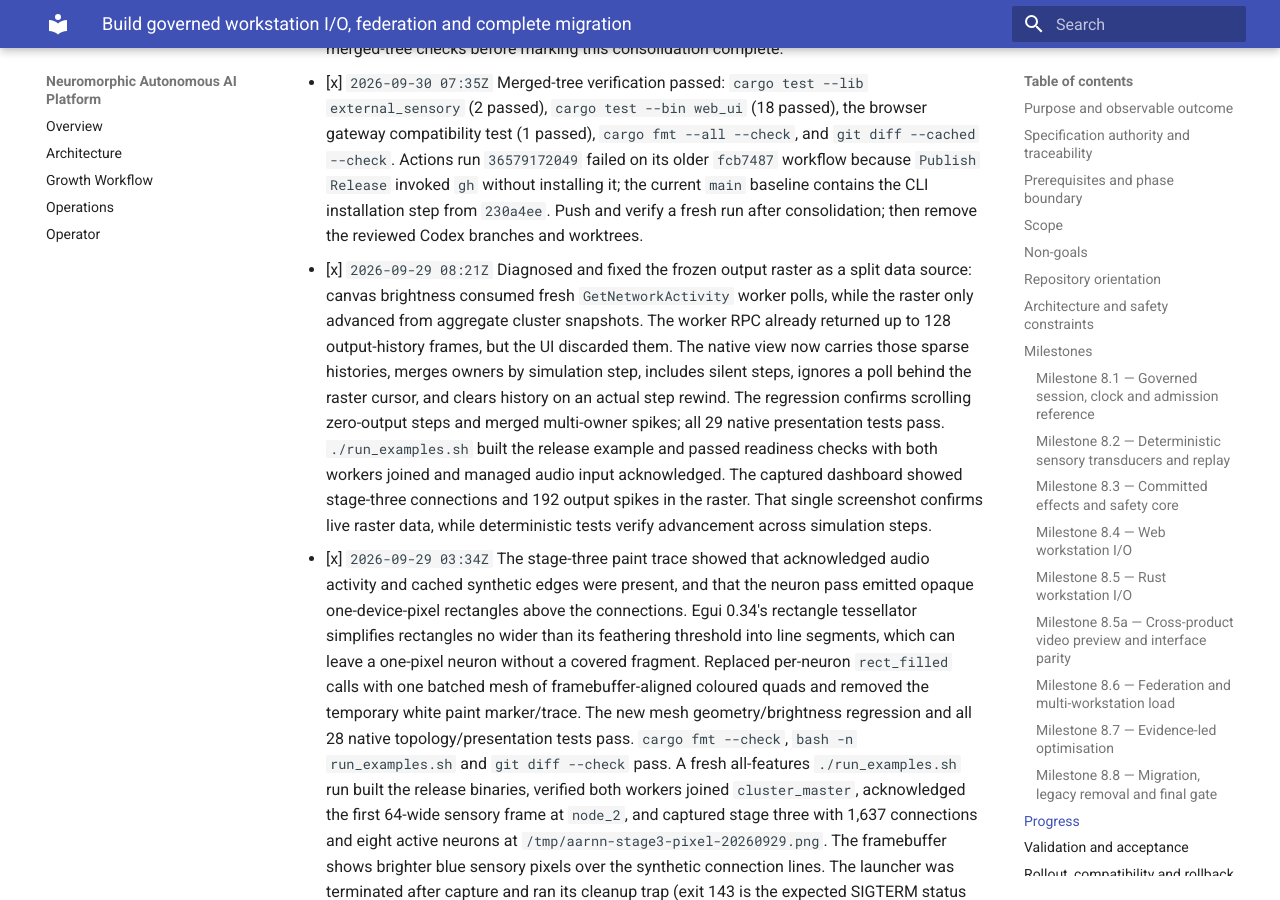
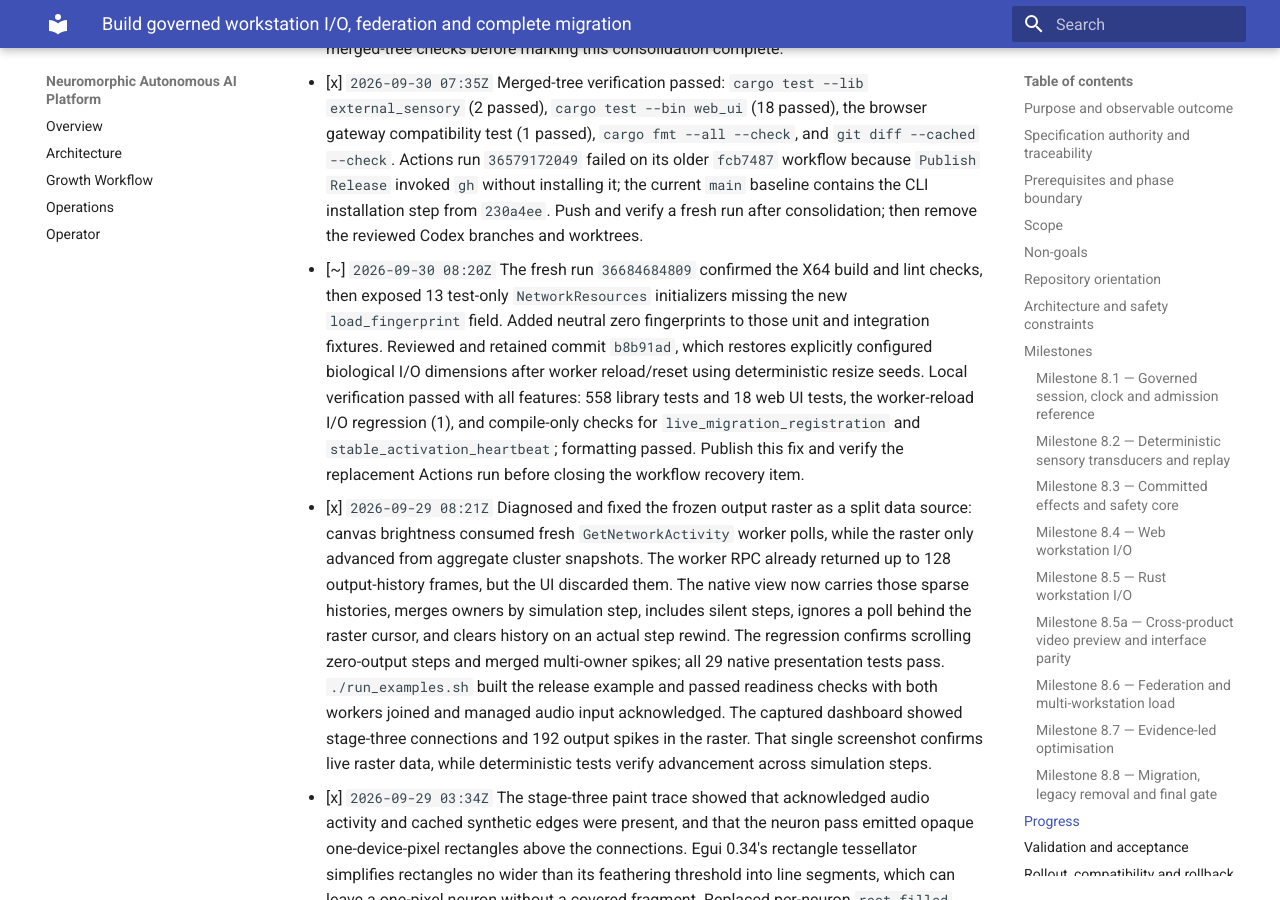
Before and after one commit to neuralmimicry/aarnn_rust, an MkDocs documentation site: the page built from docs/execplans/phase-08-workstation-io.md, in a window 1280 px wide and 900 px high, scrolled down 7903 px. Built offline with MkDocs 1.6.1 and Material for MkDocs 9.7.7, drawn with Linux system fonts in a browser that asks for light colours.

Commit message:
test(distributed): initialize network load fingerprints

```diff
--- a/docs/execplans/phase-08-workstation-io.md
+++ b/docs/execplans/phase-08-workstation-io.md
@@ -222,6 +222,18 @@ Provide persisted-state/config/deployment migrations, rolling-upgrade and rollba
   installing it; the current `main` baseline contains the CLI installation
   step from `230a4ee`. Push and verify a fresh run after consolidation; then
   remove the reviewed Codex branches and worktrees.
+
+- [~] `2026-09-30 08:20Z` The fresh run `36684684809` confirmed the X64 build
+  and lint checks, then exposed 13 test-only `NetworkResources` initializers
+  missing the new `load_fingerprint` field. Added neutral zero fingerprints
+  to those unit and integration fixtures. Reviewed and retained commit
+  `b8b91ad`, which restores explicitly configured biological I/O dimensions
+  after worker reload/reset using deterministic resize seeds. Local
+  verification passed with all features: 558 library tests and 18 web UI
+  tests, the worker-reload I/O regression (1), and compile-only checks for
+  `live_migration_registration` and `stable_activation_heartbeat`; formatting
+  passed. Publish this fix and verify the replacement Actions run before
+  closing the workflow recovery item.
 
 - [x] `2026-09-29 08:21Z` Diagnosed and fixed the frozen output raster as a split data
   source: canvas brightness consumed fresh `GetNetworkActivity` worker polls,
```
Also changed, not shown: 3 other files.
